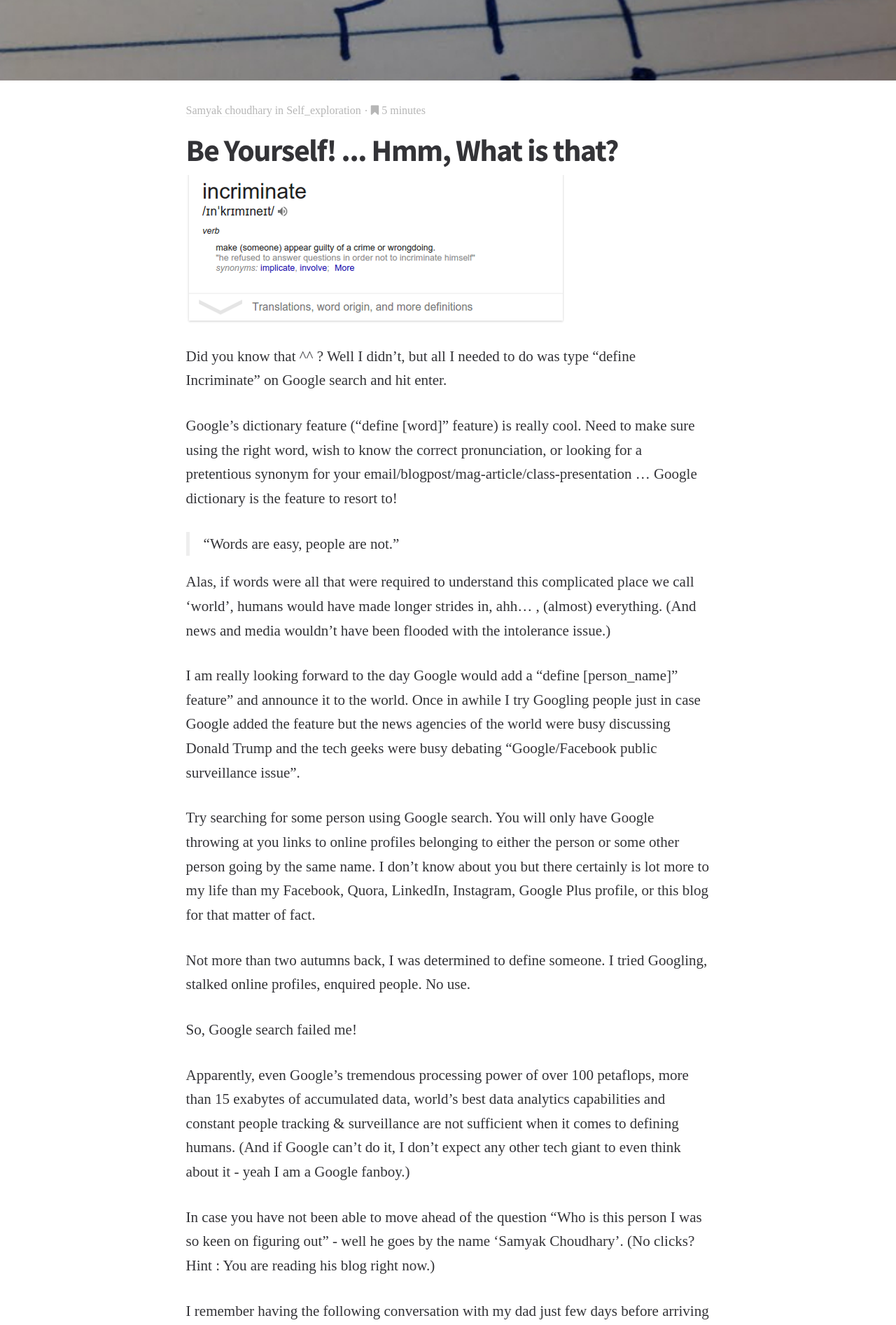
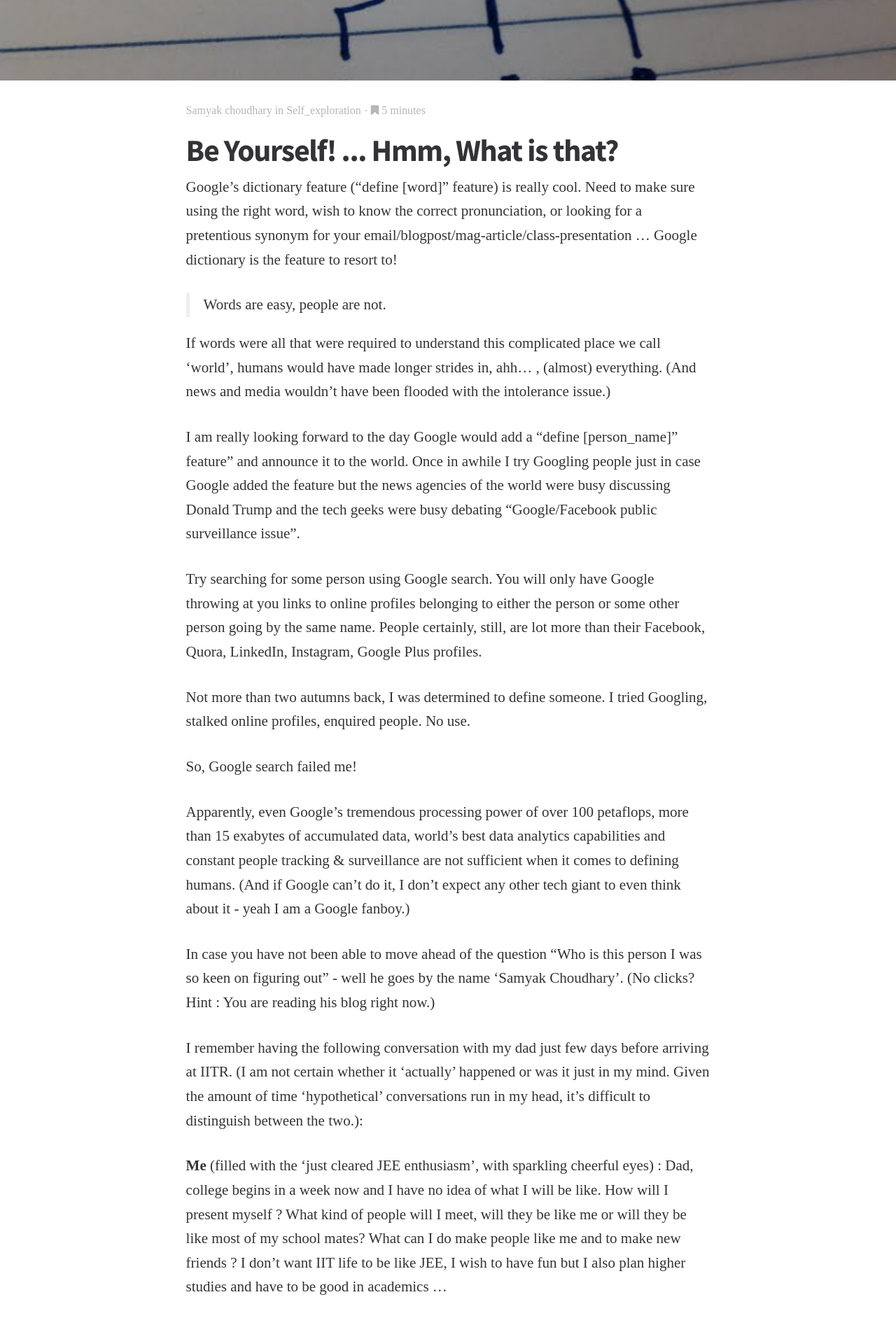
Before and after one commit to samyak45/samyak45.github.io, a Jekyll site: the page built from _posts/2016-03-12-Be-Yourself-Hmm-What-Is-That?.md, in a window 1280 px wide. Shown: the part 345-2238 px from the top of the page at 70% size. Built offline with Jekyll 4.4.1, drawn with Linux system fonts in a browser that asks for light colours; some web fonts are replaced; some of the changed text lies outside the part shown.

Commit message:
Changes in Be Yourself...

```diff
--- a/_posts/2016-03-12-Be-Yourself-Hmm-What-Is-That?.md
+++ b/_posts/2016-03-12-Be-Yourself-Hmm-What-Is-That?.md
@@ -14,19 +14,15 @@
 published: true
 ---
 
-<img src = "../img/incriminate.png">
-
-Did you know that ^^ ? Well I didn’t, but all I needed to do was type “define Incriminate” on Google search and hit enter.
-
 Google’s dictionary feature (“define [word]” feature) is really cool. Need to make sure using the right word, wish to know the correct pronunciation, or looking for a pretentious synonym for your email/blogpost/mag-article/class-presentation … Google dictionary is the feature to resort to!
 
-> “Words are easy, people are not.”
+>Words are easy, people are not.
 
-Alas, if words were all that were required to understand this complicated place we call ‘world’, humans would have made longer strides in, ahh… , (almost) everything. (And news and media wouldn’t have been flooded with the intolerance issue.)
+If words were all that were required to understand this complicated place we call ‘world’, humans would have made longer strides in, ahh… , (almost) everything. (And news and media wouldn’t have been flooded with the intolerance issue.)
 
 I am really looking forward to the day Google would add a “define [person_name]” feature” and announce it to the world. Once in awhile I try Googling people just in case Google added the feature but the news agencies of the world were busy discussing Donald Trump and the tech geeks were busy debating “Google/Facebook public surveillance issue”.
 
-Try searching for some person using Google search. You will only have Google throwing at you links to online profiles belonging to either the person or some other person going by the same name. I don’t know about you but there certainly is lot more to my life than my Facebook, Quora, LinkedIn, Instagram, Google Plus profile, or this blog for that matter of fact.
+Try searching for some person using Google search. You will only have Google throwing at you links to online profiles belonging to either the person or some other person going by the same name. People certainly, still, are lot more than their Facebook, Quora, LinkedIn, Instagram, Google Plus profiles.
 
 Not more than two autumns back, I was determined to define someone. I tried Googling, stalked online profiles, enquired people. No use.
 
@@ -36,15 +32,15 @@
 
 In case you have not been able to move ahead of the question “Who is this person I was so keen on figuring out” - well he goes by the name ‘Samyak Choudhary’. (No clicks? Hint : You are reading his blog right now.)
 
-I remember having the following conversation with my dad just few days before arriving at IITR. (I am not certain whether it ‘actually’ happened or was it just in my mind. Given the amount of time ‘hypothetical’ conversations run in my head, it’s difficult to distinguish between the two.) :
+I remember having the following conversation with my dad just few days before arriving at IITR. (I am not certain whether it ‘actually’ happened or was it just in my mind. Given the amount of time ‘hypothetical’ conversations run in my head, it’s difficult to distinguish between the two.):
 
   **Me** (filled with the ‘just cleared JEE enthusiasm’, with sparkling cheerful eyes) : Dad, college begins in a week now and I have no idea of what I will be like. How will I present myself ? What kind of people will I meet, will they be like me or will they be like most of my school mates? What can I do make people like me and to make new friends ? I don’t want IIT life to be like JEE, I wish to have fun but I also plan higher studies and have to be good in academics ...
 
-  **Dad** : Wow, slow down! Just be yourself, don’t shy away from talking with people and everything will be great.
+  **Dad** : Just be yourself, don’t shy away from talking with people and everything will be great.
 
   **Me** : Be myself, but I don’t know who I am or what I will like to do or ...
 
-  **Dad** (with a puzzled look) : Why, I thought you were certain you wanted to do research in Physics, do a Phd from .. and seem to be too obsessed with trying to become popular now, I don’t remember you being concerned about it earlier in school. Why this sudden change ?
+  **Dad** (with a puzzled look) : Why, I thought you were certain you wanted to do research in Physics, do a Phd from MIT. Now you are getting obsessed with trying to become popular. I don’t remember you being concerned about it earlier in school. Why this sudden change ?
 
   **Me** : I don’t know, looking for a change I guess. (gives a fake laughter)
 
@@ -64,9 +60,7 @@
 
 Every guy (or girl) who loves maths or physics in school is not into research, every computer science major is not a nerd, every incisive critic is not arrogant, every nonconformer is not a crackpot, every stoic person is not cold and every playful conversationalist is not a flirt. But then it is a stereotypical world out there.
 
-Someday, when you are in the mood of reading a rather dramatic story of how my futile attempts to gain social acceptance, my ludicrous susceptibility to accept challenges, an unthinking self-seeking girl, and a stereotypical world, made me suffer from the ordeal of social stigma, read <a href = "../How-one-chat-can-change-your-life">“How one chat can change your life”.</a>
-
-(I would insist you to click on the above hyperlink right away, read the story and come back here)
+Someday, when you are in the mood of reading a rather dramatic story of how my futile attempts to gain social acceptance, my ludicrous susceptibility to accept challenges, an unthinking self-seeking girl, and a stereotypical world, made me suffer from the ordeal of social stigma, read my post <a href = "../How-one-chat-can-change-your-life">How one chat can change your life.</a>
 
 The climax of the story comprises of me standing on my best friend’s fifth floor balcony railing and contemplating a 60ft plunge into solid concrete below.
 
@@ -76,7 +70,7 @@
 
 No regrets though because what followed was pure epiphany.
 
-“We are bestowed with choice, to choose the ‘truth’ that determines our future”
+>We are bestowed with choice, to choose the ‘truth’ that determines our future.
 
 No one gets to decide who we are, who we can be, what values we can have, what we can achieve, but ourselves. In moments of dissonance between who we think we are and what society says we are, the truth that wins is the one WE CHOOSE to believe.
 
@@ -84,14 +78,12 @@
 
 Battling the majority opinion is difficult, and majority of us end up getting conquered. We tend to forget our version of us. Most of the times the hints are too subtle and we happen to be fighting an unconscious battle, against unknown enemies. At other unfortunate (fortunate?) times, as in my aforementioned story, the brutality of forced majority opinions manages to invade our conscious selves and unawareness can no longer save (fool?) us.
 
-The pivotal question on which the course of our entire life matters - “Who am I” - is so underrated and thoughtlessly disregarded, it is no wonder we so often forget who we really are.
+The pivotal question on which the course of our entire life matters - “Who am I?” - is so underrated and thoughtlessly disregarded, it is no wonder we so often forget who we really are.
 
 Of course, personal identification goes beyond name, age, family background, job or educational qualifications. It is much deeper than that. It is about what values we live by, what do we strive to achieve, what do we wish to be recognized for, what do we intend to be remembered as, what do we desire to be as an individual.
 
 Personal identification matters. The mind operates differently depending on how self is recognized. From day to day choices to life changing decisions, personal identification serves as an internal counselor. It helps align every action and decision with a recognized cause (the cause governing our lives). It provides the self motivation to keep going when life seems unbearable. It gives us the strength & support to stand up to our convictions and fight for them if need be.
 
-Anyway, I guess I should stop droning now. Too much of deep stuff to digest already and I don’t want my reader to spend the entire night introspecting (being an insomniac, I am well acquainted with the price of sleepless nights). Just remember, while you won’t get a medal for how you define yourself, nor will it help in increasing your grade point (it might actually bring it down!), self-definition matters because your life depends on it. Don’t be swayed by other's opinions on who you are because no one gets to decide that but yourself (however, that does not mean shutting yourself off from feedback!).
+You won’t get a medal for how you define yourself, nor will it help in increasing your grade point (it might actually bring it down if you realize academics is not for you), self-definition matters because your life depends on it. Don’t be swayed by other's opinions on who you are because no one gets to decide that but yourself (however, that does not mean shutting yourself off from feedback).
 
 And yeah, <a hreaf = "../Be-honest-in-defining-yourself">self definition is an area where one needs to be completely honest </a> because dishonesty, in this domain, comes at a great personal cost.
-
-Peace Out.
```
